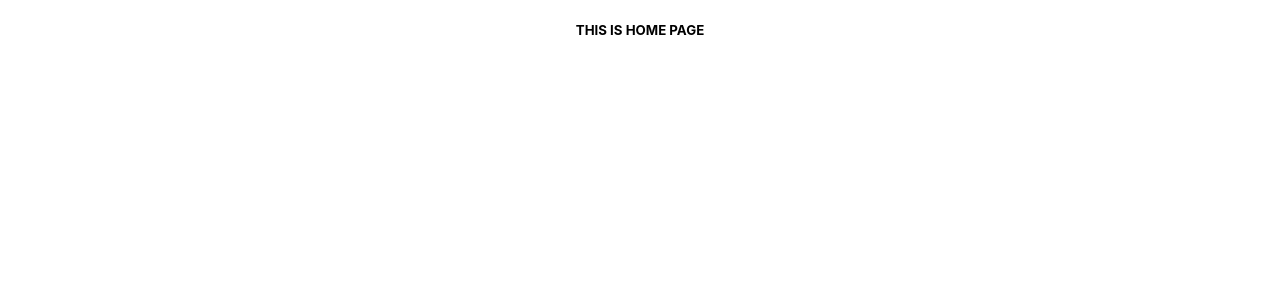
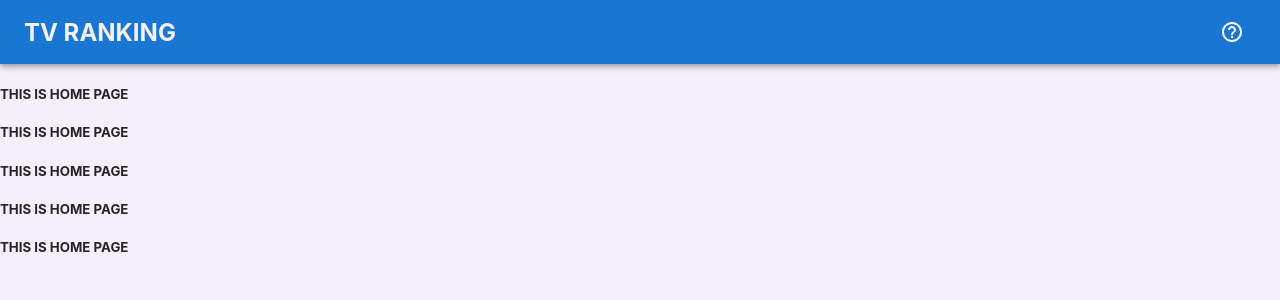
Before and after one commit to Teosoft7/tvranking-web, a React (Create React App) app: page / in a window 1280 px wide. Shown: the top 300 px of the page. Built offline with nearby package versions, Linux system fonts and the light colour scheme.

Commit message:
add appbar on layout

```diff
--- a/src/App.js
+++ b/src/App.js
@@ -1,11 +1,12 @@
 import "./App.css";
+import Layout from "./layout/layout";
 import HomePage from "./pages/Home";
 
 function App() {
   return (
-    <div className="App">
+    <Layout>
       <HomePage />
-    </div>
+    </Layout>
   );
 }
 
--- a/src/index.css
+++ b/src/index.css
@@ -1,13 +1,57 @@
 body {
-  margin: 0;
-  font-family: -apple-system, BlinkMacSystemFont, 'Segoe UI', 'Roboto', 'Oxygen',
-    'Ubuntu', 'Cantarell', 'Fira Sans', 'Droid Sans', 'Helvetica Neue',
+  font-family: -apple-system, BlinkMacSystemFont, "Segoe UI", "Roboto", "Oxygen",
+    "Ubuntu", "Cantarell", "Fira Sans", "Droid Sans", "Helvetica Neue",
     sans-serif;
   -webkit-font-smoothing: antialiased;
   -moz-osx-font-smoothing: grayscale;
+  --color-grey-50: hsl(265, 55%, 96%);
+  --color-grey-100: hsl(265, 19%, 88%);
+  --color-grey-200: hsl(265, 7%, 70%);
+  --color-grey-300: hsl(265, 6%, 66%);
+  --color-grey-400: hsl(265, 4%, 57%);
+  --color-grey-500: hsl(265, 3%, 53%);
+  --color-grey-600: hsl(265, 4%, 42%);
+  --color-grey-700: hsl(265, 4%, 31%);
+  --color-grey-800: hsl(276, 5%, 20%);
+  --color-grey-900: hsl(280, 5%, 13%);
+
+  --color-primary-50: #c8b3ce;
+  --color-primary-100: #a07aaa;
+  --color-primary-200: #884c97;
+  --color-primary-300: #843897;
+  --color-primary-400: #732392;
+  --color-primary-500: #5a097a;
+  --color-primary-600: #480264;
+  --color-primary-700: #3d0264;
+
+  --color-success-100: #a2f0bc;
+  --color-success-500: #12bd4b;
+
+  --color-error-100: #f1acc9;
+  --color-error-500: #a10c4a;
+
+  --size-1: 0.25rem;
+  --size-2: 0.5rem;
+  --size-3: 0.75rem;
+  --size-4: 1rem;
+  --size-5: 1.25rem;
+  --size-6: 1.5rem;
+  --size-8: 2rem;
+  --size-16: 4rem;
+  --size-20: 5rem;
+  --size-40: 10rem;
+
+  margin: 0;
+  background-color: var(--color-grey-50);
+  color: #252525;
 }
 
 code {
-  font-family: source-code-pro, Menlo, Monaco, Consolas, 'Courier New',
+  font-family: source-code-pro, Menlo, Monaco, Consolas, "Courier New",
     monospace;
 }
+
+/* * {
+  box-sizing: border-box;
+}
+ */
--- /dev/null
+++ b/src/layout/layout.js
@@ -0,0 +1,13 @@
+import React, { Fragment } from "react";
+import MainNavigation from "./main-navigation";
+
+const Layout = (props) => {
+  return (
+    <div>
+      <MainNavigation />
+      <div>{props.children}</div>
+    </div>
+  );
+};
+
+export default Layout;
--- /dev/null
+++ b/src/layout/logo.js
@@ -0,0 +1,14 @@
+import classes from "./logo.module.css";
+
+const Logo = (props) => {
+  const { title } = props;
+
+  let header = title || "TV Ranking";
+  // if (title) {
+  //   header = title;
+  // }
+
+  return <div className={classes.logo}>{header}</div>;
+};
+
+export default Logo;
--- /dev/null
+++ b/src/layout/logo.module.css
@@ -0,0 +1,13 @@
+.logo {
+  text-transform: uppercase;
+  font-size: var(--size-5);
+  font-weight: bold;
+  /* font-family: "JejuGothic"; */
+  color: var(--color-grey-50);
+}
+
+@media (min-width: 768px) {
+  .logo {
+    font-size: var(--size-6);
+  }
+}
--- /dev/null
+++ b/src/layout/main-navigation.js
@@ -0,0 +1,36 @@
+import Logo from "./logo";
+import AppBar from "@mui/material/AppBar";
+import Box from "@mui/material/Box";
+import Toolbar from "@mui/material/Toolbar";
+import IconButton from "@mui/material/IconButton";
+// import MenuIcon from "@mui/icons-material/Menu";
+// import MyLocationIcon from "@mui/icons-material/MyLocation";
+// import ArrowBackIcon from "@mui/icons-material/ArrowBack";
+import HelpOutlineIcon from "@mui/icons-material/HelpOutline";
+
+const MainNavigation = (props) => {
+  return (
+    <Box>
+      <AppBar position="static">
+        <Toolbar>
+          <Box sx={{ flexGrow: 1 }}>
+            <Logo />
+          </Box>
+          <IconButton
+            size="large"
+            aria-label="help"
+            color="inherit"
+            onClick={() => {
+              //show modal help page
+              console.log("Help Icon Clicked");
+            }}
+          >
+            <HelpOutlineIcon />
+          </IconButton>
+        </Toolbar>
+      </AppBar>
+    </Box>
+  );
+};
+
+export default MainNavigation;
--- a/src/pages/Home.js
+++ b/src/pages/Home.js
@@ -1,10 +1,16 @@
 import React from "react";
+
+import Box from "@mui/material/Box";
 
 const HomePage = () => {
   return (
-    <div>
+    <Box>
       <h5>THIS IS HOME PAGE</h5>
-    </div>
+      <h5>THIS IS HOME PAGE</h5>
+      <h5>THIS IS HOME PAGE</h5>
+      <h5>THIS IS HOME PAGE</h5>
+      <h5>THIS IS HOME PAGE</h5>
+    </Box>
   );
 };
 
```
Also changed, not shown: src/components/WeeklyChart.js (added, +11 -0 lines), src/libraries/common.js (added, +18 -0 lines).
